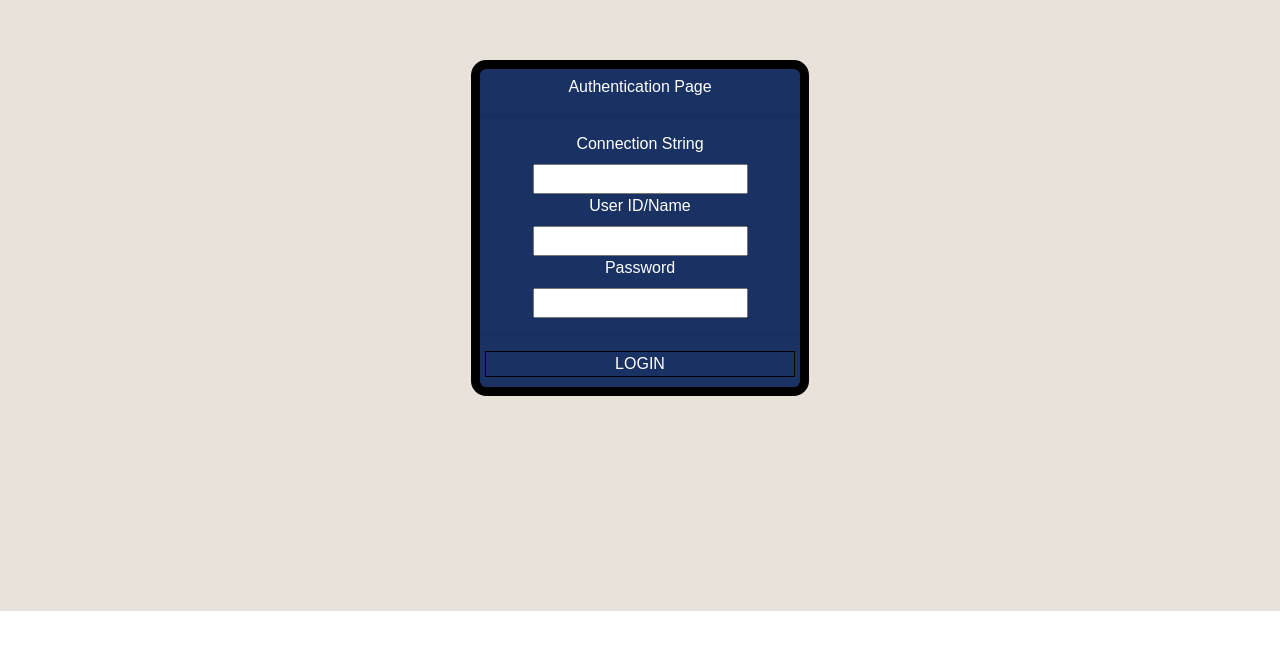
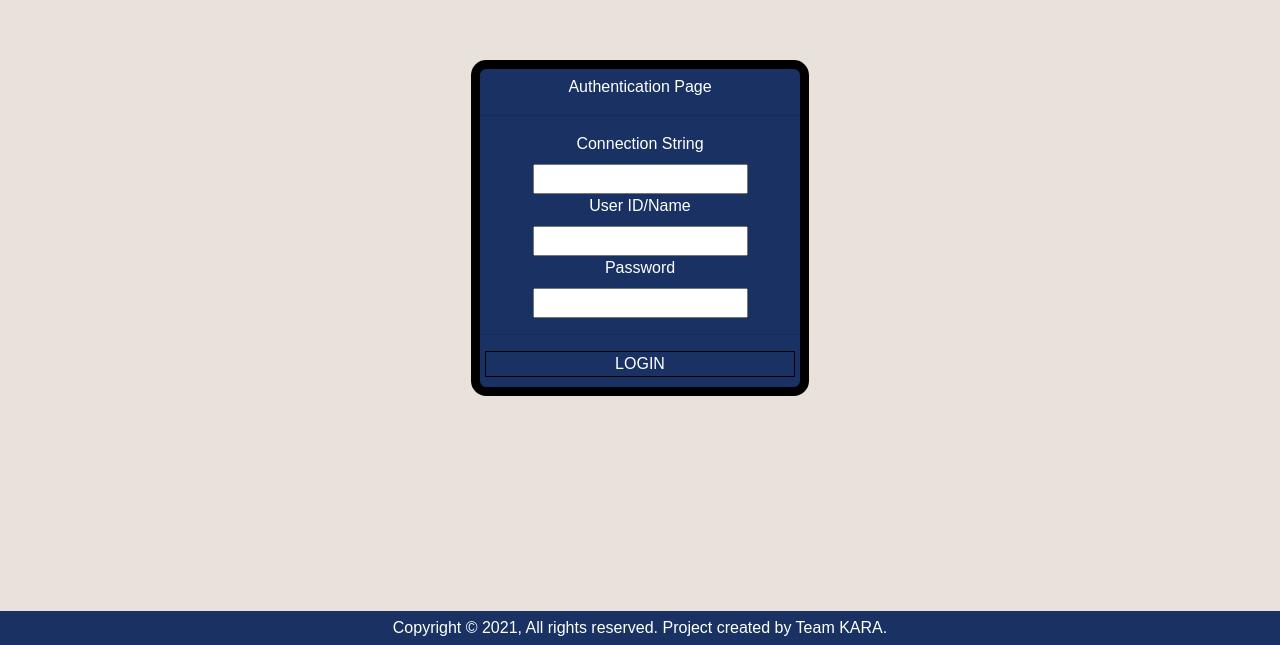
Before and after one commit to AbdulBaseetShabi/KARA, a React (Create React App) app in the folder client/: page /home in a window 1280 px wide. Shown: the part 155-800 px from the top of the page. Built offline with nearby package versions, Linux system fonts and the light colour scheme; a web font is replaced by a local one.

Commit message:
initial footer design

```diff
--- a/client/src/widgets/footer/footer.css
+++ b/client/src/widgets/footer/footer.css
@@ -0,0 +1,8 @@
+#footer-container{
+    background-color: #1A3263;
+    color: #fffffe;
+}
+
+#footer-label{
+    margin: 5px 0;
+}
--- a/client/src/widgets/footer/footer.js
+++ b/client/src/widgets/footer/footer.js
@@ -2,11 +2,11 @@ import React from "react";
 import "./footer.css";
 
 function Footer(props) {
-  if (props.currentPath === '/home') {
-    return null;
-  }
+  let date = new Date().getUTCFullYear();
   return (
-    <div>Footer</div>
+    <div id="footer-container">
+      <label className="center-label" id="footer-label">Copyright © {date}, All rights reserved. Project created by Team KARA.</label>
+    </div>
   );
 }
 
```
